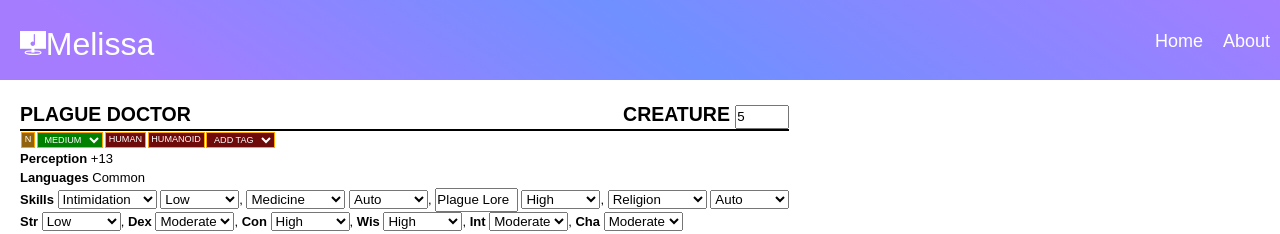
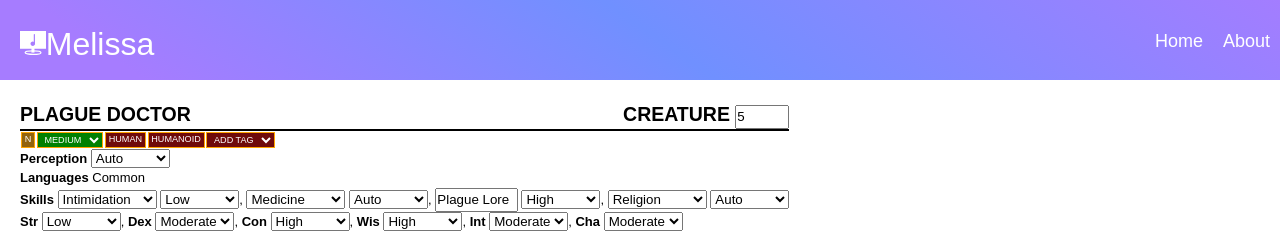
Before and after one commit to IgpayAtenlay/website, a React (Create React App) app in the folder client/: page /creatureCreator in a window 1280 px wide. Shown: the top 234 px of the page. Built offline with nearby package versions, Linux system fonts and the light colour scheme.

Commit message:
perception automatically scales

```diff
--- a/client/src/pages/creatureCreator/autoForm/abilityScores.jsx
+++ b/client/src/pages/creatureCreator/autoForm/abilityScores.jsx
@@ -1,7 +1,7 @@
 import startCase from "../../../util/startCase";
 import {useContext} from 'react';
 import {CreatureContext} from "../index";
-import { updateAbilities } from "./updaters/updateAbilities";
+import updateAbilities from "./updaters/updateAbilities";
 
 export default function AbilityScores() {
     return (
--- a/client/src/pages/creatureCreator/autoForm/index.jsx
+++ b/client/src/pages/creatureCreator/autoForm/index.jsx
@@ -7,6 +7,7 @@ import Weapons from "../creature/weapons";
 import MiscAbilities from "../creature/miscAbilities";
 import Level from "./level";
 import AbilityScores from "./abilityScores";
+import Perception from "./perception";
 
 export default function Creature(props) {
     var creature = props.creature;
@@ -18,7 +19,7 @@ export default function Creature(props) {
         <div class="stats">
             <Tags tags={creature.tags} />
             <div class="proficiency">
-                <p><b>Perception</b> +{creature.perception}</p>
+                <Perception />
                 <div><b>Languages</b> <Languages languages={creature.languages} /></div>
                 <p><b>Skills</b> <Skills skills={creature.skills}/></p>
                 <AbilityScores />
--- a/client/src/pages/creatureCreator/autoForm/level.jsx
+++ b/client/src/pages/creatureCreator/autoForm/level.jsx
@@ -1,7 +1,8 @@
 import {useContext} from 'react';
 import {CreatureContext} from "../index";
-import { updateAbilities } from './updaters/updateAbilities';
-import { updateSkills } from './updaters/updateSkills';
+import updateAbilities from './updaters/updateAbilities';
+import updateSkills from './updaters/updateSkills';
+import updatePerception from './updaters/updatePerception';
 
 export default function Level() {
     var {creature, setCreature} = useContext(CreatureContext);
@@ -17,6 +18,10 @@ export default function Level() {
 
             var abilities = updateAbilities(creature.abilities, level);
 
+            // update perception
+
+            var perception = updatePerception(creature.perception, level, abilities.wis);
+
             // update skills
 
             var skills = updateSkills(creature.skills, level, abilities);
@@ -26,6 +31,7 @@ export default function Level() {
             ...prevCreature,
             level: level,
             abilities: abilities,
+            perception: perception,
             skills: skills
         }));
     }
--- /dev/null
+++ b/client/src/pages/creatureCreator/autoForm/perception.jsx
@@ -0,0 +1,39 @@
+import {useContext} from 'react';
+import {CreatureContext} from "../index";
+import updatePerception from "./updaters/updatePerception";
+import { v4 } from 'uuid';
+
+export default function Perception(props) {
+    var {creature, setCreature} = useContext(CreatureContext);
+    var id = v4();
+
+    function handleChange(e) {
+        var scale = e.target.value;
+
+        var perception = {
+            ...creature.perception,
+            scale: scale
+        }
+
+        perception = updatePerception(perception, creature.level, creature.abilities.wis);
+
+        setCreature(prevCreature => ({
+            ...prevCreature,
+            perception: perception
+        }));
+    }
+
+    return (
+        <span>
+            <label for={id}><b>Perception </b></label>
+            <select id={id} value={creature.perception.scale} onChange={handleChange}>
+                <option value="auto">Auto</option>
+                <option value="extreme">Extreme</option>
+                <option value="high">High</option>
+                <option value="moderate">Moderate</option>
+                <option value="low">Low</option>
+                <option value="veryLow">Very Low</option>
+            </select>
+        </span>
+    );
+}
--- a/client/src/pages/creatureCreator/autoForm/skills.jsx
+++ b/client/src/pages/creatureCreator/autoForm/skills.jsx
@@ -2,7 +2,7 @@ import startCase from "../../../util/startCase";
 import {useContext} from 'react';
 import {CreatureContext} from "../index";
 import { skills } from "../variables";
-import { updateSkills } from "./updaters/updateSkills";
+import updateSkills from "./updaters/updateSkills";
 
 export default function Skills(props) {
     var skill = props.skills.slice(0,-1).map(e =>
--- a/client/src/pages/creatureCreator/autoForm/updaters/updateAbilities.js
+++ b/client/src/pages/creatureCreator/autoForm/updaters/updateAbilities.js
@@ -1,6 +1,6 @@
 import { abilityModifiers } from "../../variables";
 
-export function updateAbilities(abilities, level) {
+export default function updateAbilities(abilities, level) {
 
     // update abilities with assigned scale
 
--- /dev/null
+++ b/client/src/pages/creatureCreator/autoForm/updaters/updatePerception.js
@@ -0,0 +1,44 @@
+import { perceptionModifiers, abilityModifiers } from "../../variables";
+
+export default function updatePerception(perception, level, wisdom) {
+    if (perception.scale === "auto") {
+
+        // choose scale based on wisdom scale
+
+        var scale = wisdom.scale;
+        if (scale === "auto" || scale === "manual") {
+
+            // identify wisdom scale based on number
+
+            if (wisdom.number >= abilityModifiers.extreme[level + 1]) {
+                scale = "extreme";
+            } else if (wisdom.number >= abilityModifiers.high[level + 1]) {
+                scale = "high";
+            } else if (wisdom.number >= abilityModifiers.moderate[level + 1]) {
+                scale = "moderate";
+            } else if (wisdom.number >= abilityModifiers.low[level + 1]) {
+                scale = "low";
+            } else {
+                scale = "terrible";
+            }
+        }
+
+        // calculate perception based on scale
+
+        perception = {
+            ...perception,
+            value: perceptionModifiers[scale][level + 1]
+        }
+
+    } else if (perception.scale !== "manual") {
+
+        // calculate perception based on scale
+
+        perception = {
+            ...perception,
+            value: perceptionModifiers[perception.scale][level + 1]
+        }
+    }
+
+    return perception;
+}
--- a/client/src/pages/creatureCreator/autoForm/updaters/updateSkills.js
+++ b/client/src/pages/creatureCreator/autoForm/updaters/updateSkills.js
@@ -1,6 +1,6 @@
 import { skillModifiers, skills } from "../../variables";
 
-export function updateSkills(creatureSkills, level, abilities) {
+export default function updateSkills(creatureSkills, level, abilities) {
 
     // count how many skills are high scale
 
--- a/client/src/pages/creatureCreator/creature/index.jsx
+++ b/client/src/pages/creatureCreator/creature/index.jsx
@@ -16,7 +16,7 @@ export default function Creature(props) {
         <div class="stats">
             <Tags tags={creature.tags} />
             <div class="proficiency">
-                <p><b>Perception</b> +{creature.perception}</p>
+                <p><b>Perception</b> +{creature.perception.value}</p>
                 <p><b>Languages</b> <Languages languages={creature.languages} /></p>
                 <p><b>Skills</b> <Skills skills={creature.skills}/></p>
                 <p><b>Str</b> +{creature.abilities.str.number}, <b>Dex</b> +{creature.abilities.dex.number}, <b>Con</b> +{creature.abilities.con.number}, <b>Int</b> +{creature.abilities.int.number}, <b>Wis</b> +{creature.abilities.wis.number}, <b>Cha</b> +{creature.abilities.cha.number}</p>
--- a/client/src/pages/creatureCreator/customForm/index.jsx
+++ b/client/src/pages/creatureCreator/customForm/index.jsx
@@ -24,7 +24,7 @@ export default function CustomForm() {
         <div class="stats">
             <Tags tags={creature.tags} />
             <div class="proficiency">
-                <NumberInput label={<b>Perception</b>} name="perception" location={creature} />
+                <NumberInput label={<b>Perception</b>} name="value" location={creature.perception} />
                 <div><b>Languages</b> <Languages languages={creature.languages} /><AddButton variable="languages" defaultValue={{language: "common"}} /></div>
                 <div><b>Skills</b> <Skills /></div>
                 <div>
--- a/client/src/pages/creatureCreator/index.jsx
+++ b/client/src/pages/creatureCreator/index.jsx
@@ -30,7 +30,10 @@ export default function CreatureCreator() {
                 color: "red"
             }
         ],
-        perception: 13,
+        perception: {
+            value: 13,
+            scale: "auto"
+        },
         senses: [
             {
                 type: "darkvision"
--- a/client/src/pages/creatureCreator/variables.js
+++ b/client/src/pages/creatureCreator/variables.js
@@ -12,6 +12,14 @@ export var abilityModifiers = {
     moderate: [2, 2, 3, 3, 3, 3, 4, 4, 4, 4, 4, 5, 5, 5, 5, 5, 6, 6, 6, 6, 6, 7, 7, 8, 8, 9],
     low: [0, 0, 1, 1, 1, 2, 2, 2, 2, 3, 3, 3, 3, 4, 4, 4, 4, 5, 5, 5, 5, 6, 6, 6, 6, 7],
     terrible: [-5, -5, -5, -5, -5, -5, -5, -5, -5, -5, -5, -5, -5, -5, -5, -5, -5, -5, -5, -5, -5, -5, -5, -5, -5, -5]
+}
+
+export var perceptionModifiers = {
+    extreme: [9, 10, 11, 12, 14, 15, 17, 18, 20, 21, 23, 24, 26, 27, 29, 30, 32, 33, 35, 36, 38, 39, 41, 43, 44, 46],
+    high: [8, 9, 10, 11, 12, 14, 15, 17, 18, 19, 21, 22, 24, 25, 26, 28, 29, 30, 32, 33, 35, 36, 38, 39, 40, 42],
+    moderate: [5, 6, 7, 8, 9, 11, 12, 14, 15, 16, 18, 19, 21, 22, 23, 25, 26, 28, 29, 30, 32, 33, 35, 36, 37, 38],
+    low: [2, 3, 4, 5, 6, 8, 9, 11, 12, 13, 15, 6, 18, 19, 20, 22, 23, 25, 26, 27, 29, 30, 32, 33, 34, 36],
+    terrible: [0, 1, 2, 3, 4, 6, 7, 8, 10, 11, 12, 14, 15, 6, 18, 19, 20, 22, 23, 24, 26, 27, 28, 30, 31, 32]
 }
 
 export var sizes = ["tiny", "small", "medium", "large", "huge", "gargantuan"];
```
